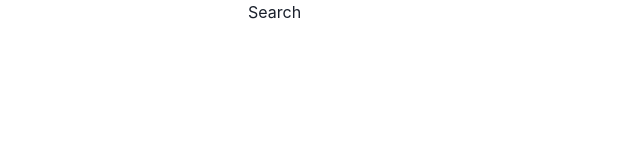
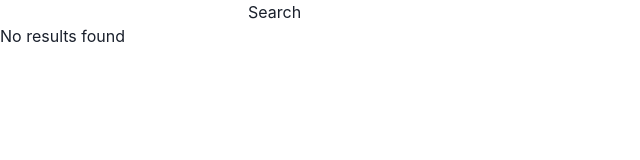
Before and after one commit to jotemdev/torrent-stream, a Next.js app: page /search in a window 1280 px wide. Shown: the top 160 px of the page, without its empty margins (0-640 px from the left). Built offline with nearby package versions, Linux system fonts and the light colour scheme.

Commit message:
Optimized code for search page

```diff
--- a/pages/search.tsx
+++ b/pages/search.tsx
@@ -1,11 +1,78 @@
-import { useEffect, useState, useRef } from 'react';
+import {
+  useEffect,
+  useState,
+  useRef,
+  FormEvent,
+  SetStateAction,
+  Dispatch,
+} from 'react';
 
-export default function SearchPage() {
-  const [term, setTerm] = useState('');
+type Movie = {
+  title: string;
+  summary: string;
+  medium_cover_image: string;
+  year: number;
+  id: number;
+};
+
+const MovieItem = (movie: Movie) => {
+  const { id, title, year, summary, medium_cover_image } = movie;
+  return (
+    <div key={id}>
+      <h2>
+        {title} ({year})
+      </h2>
+      <img src={medium_cover_image} alt={title} />
+      <p>{summary}</p>
+    </div>
+  );
+};
+
+interface SearchFormProps {
+  onSearch: Dispatch<SetStateAction<string | number | undefined>>;
+}
+const SearchForm: React.FC<SearchFormProps> = ({ onSearch }) => {
+  const searchRef = useRef<HTMLInputElement>(null);
+  const handleSubmit = (e: FormEvent) => {
+    e.preventDefault();
+    if (!searchRef.current) return;
+    onSearch(searchRef.current.value);
+  };
+  return (
+    <form onSubmit={handleSubmit}>
+      <input type="text" ref={searchRef} />
+      <button onClick={handleSubmit}>Search</button>
+    </form>
+  );
+};
+
+interface SearchResultsProps {
+  isLoading: boolean;
+  results: Movie[];
+  error: Error | undefined;
+}
+const SearchResults: React.FC<SearchResultsProps> = ({
+  isLoading,
+  results,
+  error,
+}) => {
+  if (isLoading) return <p>Loading...</p>;
+  if (error) return <p>{error.message}</p>;
+  if (!results.length) return <p>No results found</p>;
+  return (
+    <>
+      {results.map((movie) => (
+        <MovieItem key={movie.id} {...movie} />
+      ))}
+    </>
+  );
+};
+
+const useSearch = () => {
+  const [term, setTerm] = useState<string | number | undefined>();
   const [results, setResults] = useState([]);
   const [isLoading, setIsLoading] = useState(false);
   const [error, setError] = useState<Error>();
-  const searchRef = useRef<HTMLInputElement>(null);
 
   const fetchData = () => {
     setIsLoading(true);
@@ -21,38 +88,21 @@ export default function SearchPage() {
     if (term) fetchData();
   }, [term]);
 
-  const handleSubmit = () => {
-    if (!searchRef.current) return;
-    setTerm(searchRef.current.value);
+  return {
+    term,
+    setTerm,
+    results,
+    isLoading,
+    error,
   };
+};
 
-  const loading = isLoading ? <p>Loading...</p> : '';
-  const errorMessage = error ? <p>{error.message}</p> : '';
-  const resultList = !results.length
-    ? ''
-    : results.map((movie) => {
-        const { id, title, year, summary, medium_cover_image, torrents } =
-          movie;
-        return (
-          <div key={id}>
-            <h2>
-              {title} ({year})
-            </h2>
-            <img src={medium_cover_image} alt={title} />
-            <p>{summary}</p>
-          </div>
-        );
-      });
-
+export default function SearchPage() {
+  const search = useSearch();
   return (
-    <div>
-      <input type="text" ref={searchRef} />
-      <button onClick={handleSubmit} disabled={isLoading}>
-        Search
-      </button>
-      {errorMessage}
-      {loading}
-      {!isLoading && resultList}
-    </div>
+    <>
+      <SearchForm onSearch={search.setTerm} />
+      <SearchResults {...search} />
+    </>
   );
 }
```
